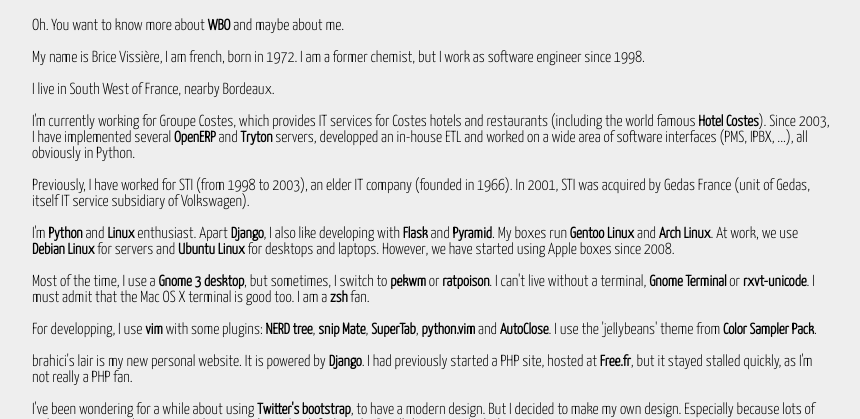
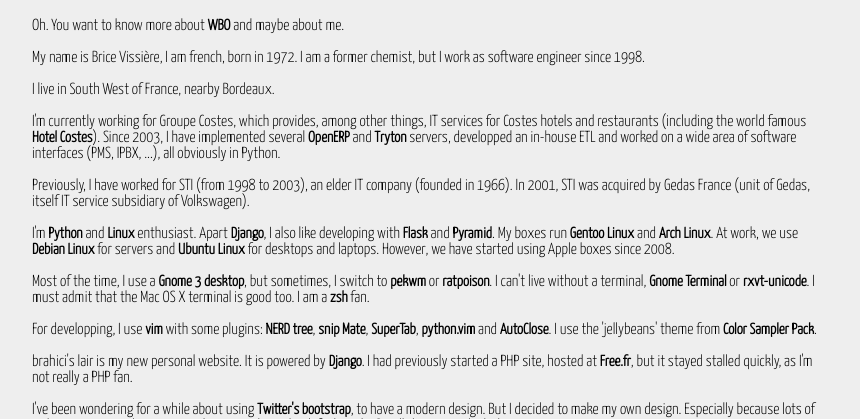
Before and after one commit to brahici/WBO, a Django app: template templates/about.html in a window 1280 px wide. Shown: the part 161-580 px from the top of the page, without its empty margins (176-1036 px from the left). Run offline with Django 3.2, Linux system fonts and the light colour scheme; the template is opened without the code that fills it, so the values that code supplies are empty; some libraries are stand-ins or nearby versions; some web fonts are replaced.

Commit message:
Updated about template

```diff
--- a/templates/about.html
+++ b/templates/about.html
@@ -13,8 +13,8 @@
     <p>My name is Brice Vissi&egrave;re, I am french, born in 1972. I am a former
     chemist, but I work as software engineer since 1998.</p>
     <p>I live in South West of France, nearby Bordeaux.</p>
-    <p>I'm currently working for Groupe Costes, which provides IT services for
-    Costes hotels and restaurants (including the world famous
+    <p>I'm currently working for Groupe Costes, which provides, among other
+    things, IT services for Costes hotels and restaurants (including the world famous
     <a href="http://www.hotelcostes.com">Hotel Costes</a>).
     Since 2003, I have implemented several <a href="http://www.openerp.com">OpenERP</a>
     and <a href="http://www.tryton.org">Tryton</a> servers, developped
```
